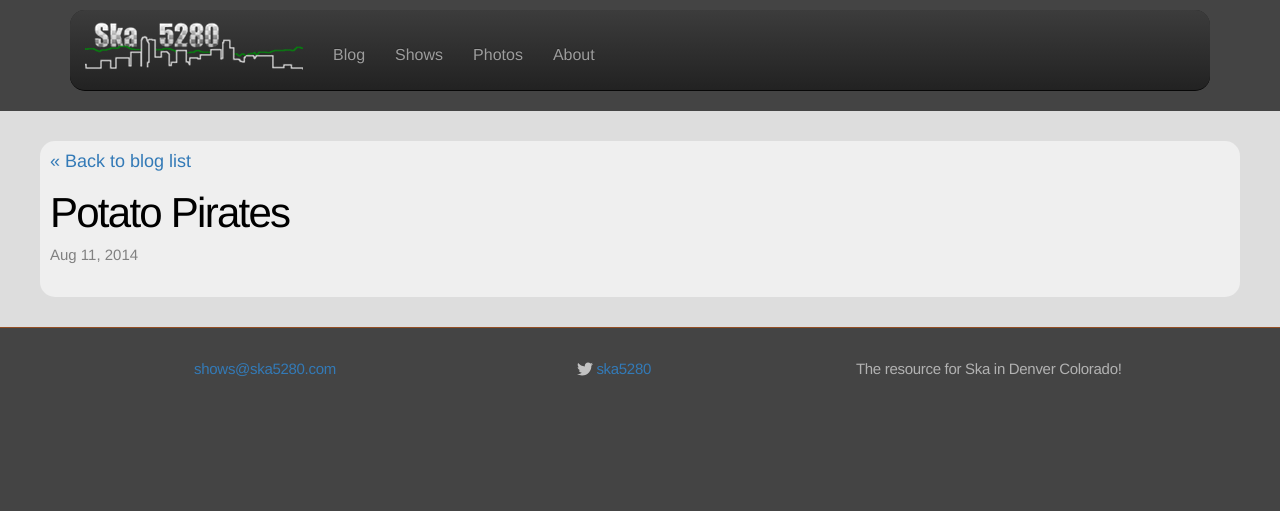
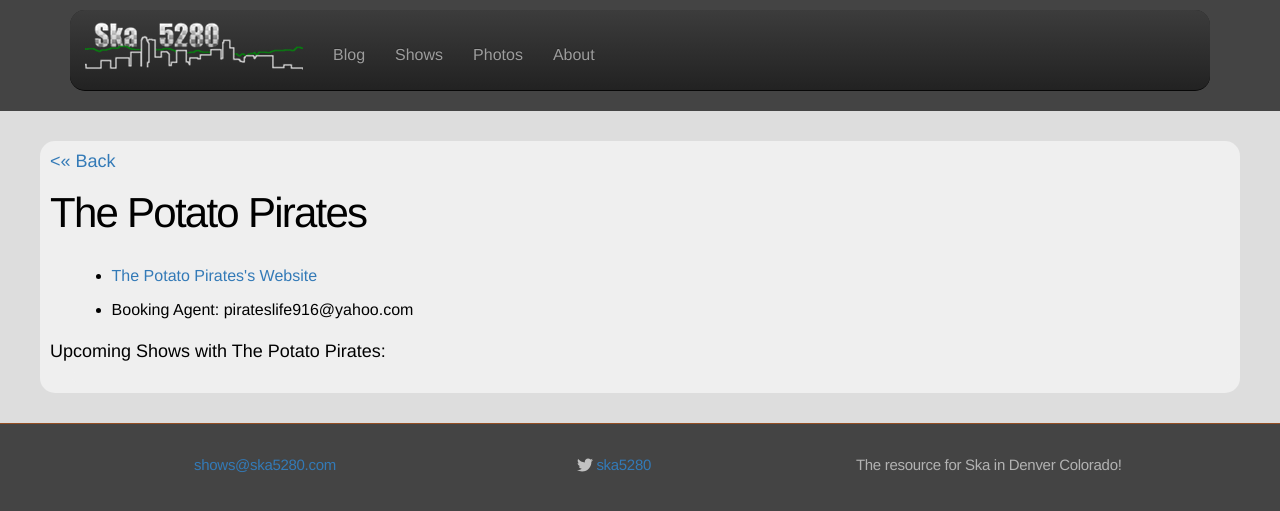
Before and after one commit to ska5280/website, a Jekyll site: the page built from _posts/bands/2014-08-13-potato-pirates.md, in a window 1280 px wide. Shown: the top 511 px of the page. Built offline with Jekyll 4.4.1, drawn with Linux system fonts in a browser that asks for light colours; nearby versions of some CDN libraries; comment, search, counter and statistics services are not loaded.

Commit message:
Update 2014-08-13-potato-pirates.md

```diff
--- a/_posts/bands/2014-08-13-potato-pirates.md
+++ b/_posts/bands/2014-08-13-potato-pirates.md
@@ -1,16 +1,13 @@
 ---
-layout: post
-title:  "Potato Pirates"
+layout: band
+title:  "The Potato Pirates"
 date:   2014-08-11 23:17:00
 categories: band
+permalink: /band/the-potato-pirates/
 
 band:
-  name: "Potato Pirates"
-  address: "2009 Larimer Street"
-  city: Denver
-  state: Colorado
-  zip: 80205
-  phone: 303-292-0805
-  osm_link: https://www.openstreetmap.org/node/1152966769
+  name: "The Potato Pirates"
+  alt_names: "Potato Pirates"
   website: http://www.themarquistheatre.com/
 ---
+* Booking Agent: pirateslife916@yahoo.com
```
